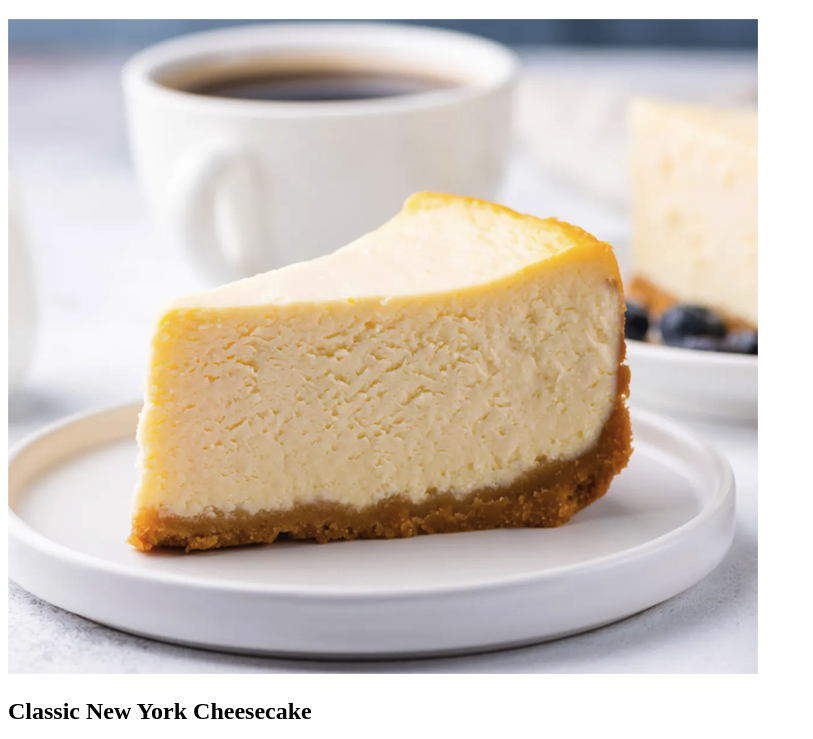
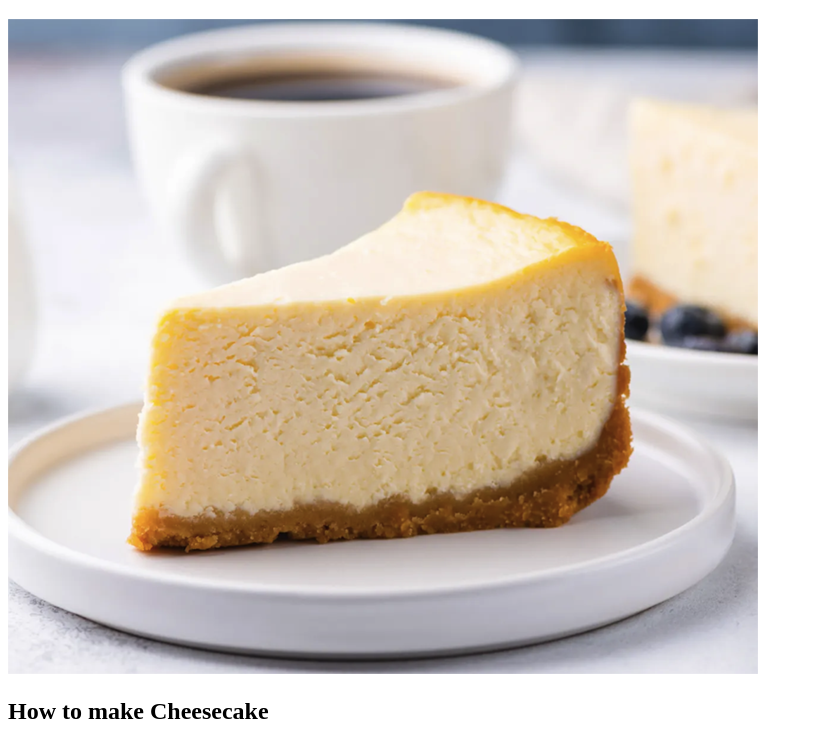
Before and after one commit to aeruos/odin-recipes, a plain HTML site: page recipes/cheesecake.html in a window 1280 px wide. Shown: the part 61-800 px from the top of the page, without its empty margins (0-813 px from the left). Drawn offline with Linux system fonts and the light colour scheme.

Commit message:
Change Duplicate title to how to make

```diff
--- a/recipes/cheesecake.html
+++ b/recipes/cheesecake.html
@@ -14,7 +14,7 @@
 
 <img src="../images/cheesecake.jpg" alt="Picture of a single cheesecake on a white plate with a glass of coffee behind it.">
 
-<p><h2>Classic New York Cheesecake</p></h2>
+<p><h2>How to make Cheesecake</p></h2>
 
 <p>This recipe makes a classic New York-style cheesecake with a buttery graham cracker crust and rich, dense filling made from cream cheese, eggs, sugar, sour cream, vanilla, a hint of lemon, and a few tablespoons of flour.</p>
 
```
